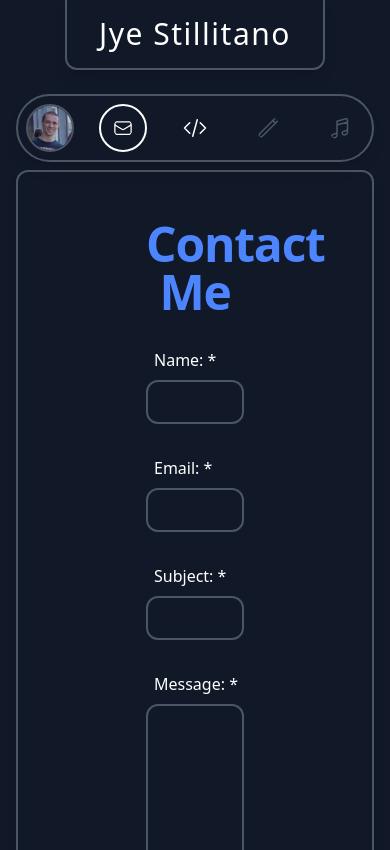
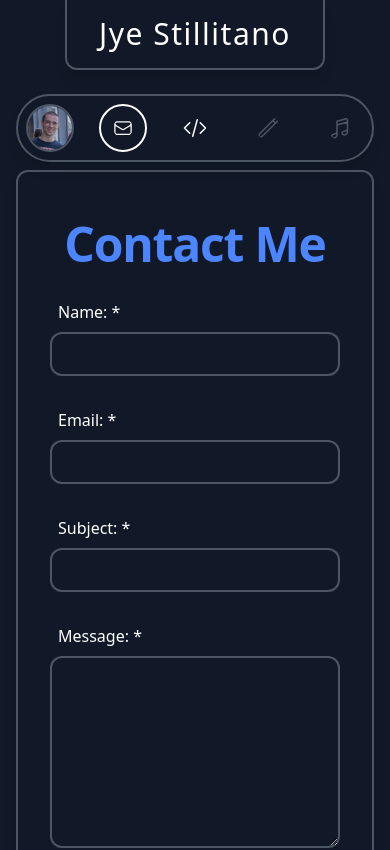
Before and after one commit to JyeStillitano/portoflio-tailwind, a Next.js app: page /contact in a window 390 px wide. Shown: the top 850 px of the page. Built offline with nearby package versions, Linux system fonts and the light colour scheme.

Commit message:
Contact page mobile size support.

```diff
--- a/app/contact/page.tsx
+++ b/app/contact/page.tsx
@@ -25,7 +25,7 @@ export default function Home() {
       {/* Content Container */}
       <div className="mx-4 mb-8 flex-grow rounded-xl border-[2px] border-accent p-4 shadow-lg sm:mx-12 md:mx-24 lg:mx-36">
         {/* Content */}
-        <div className="flex-col px-28">
+        <div className="flex-col px-4 lg:px-28">
           <h1 className="my-8 text-center text-5xl font-extrabold tracking-tight text-primary">
             Contact Me
           </h1>
```
